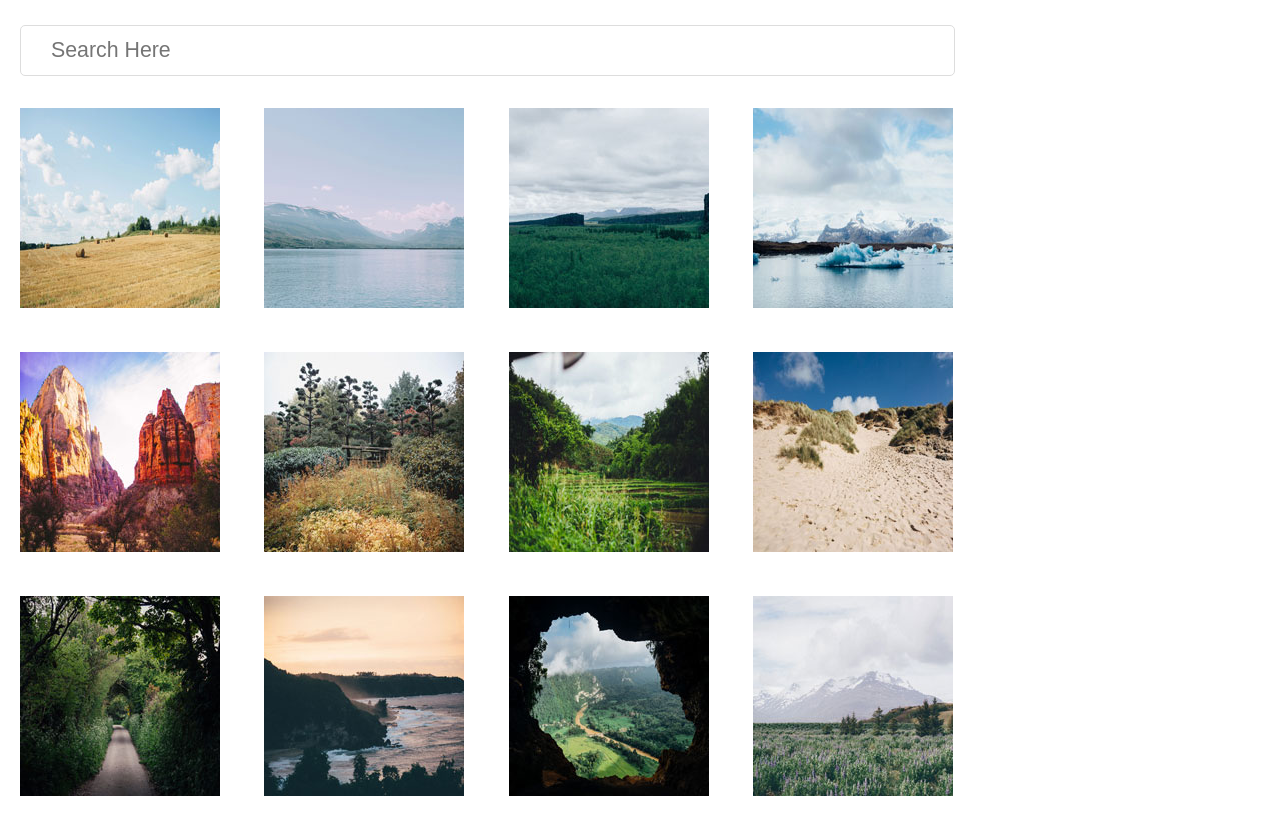
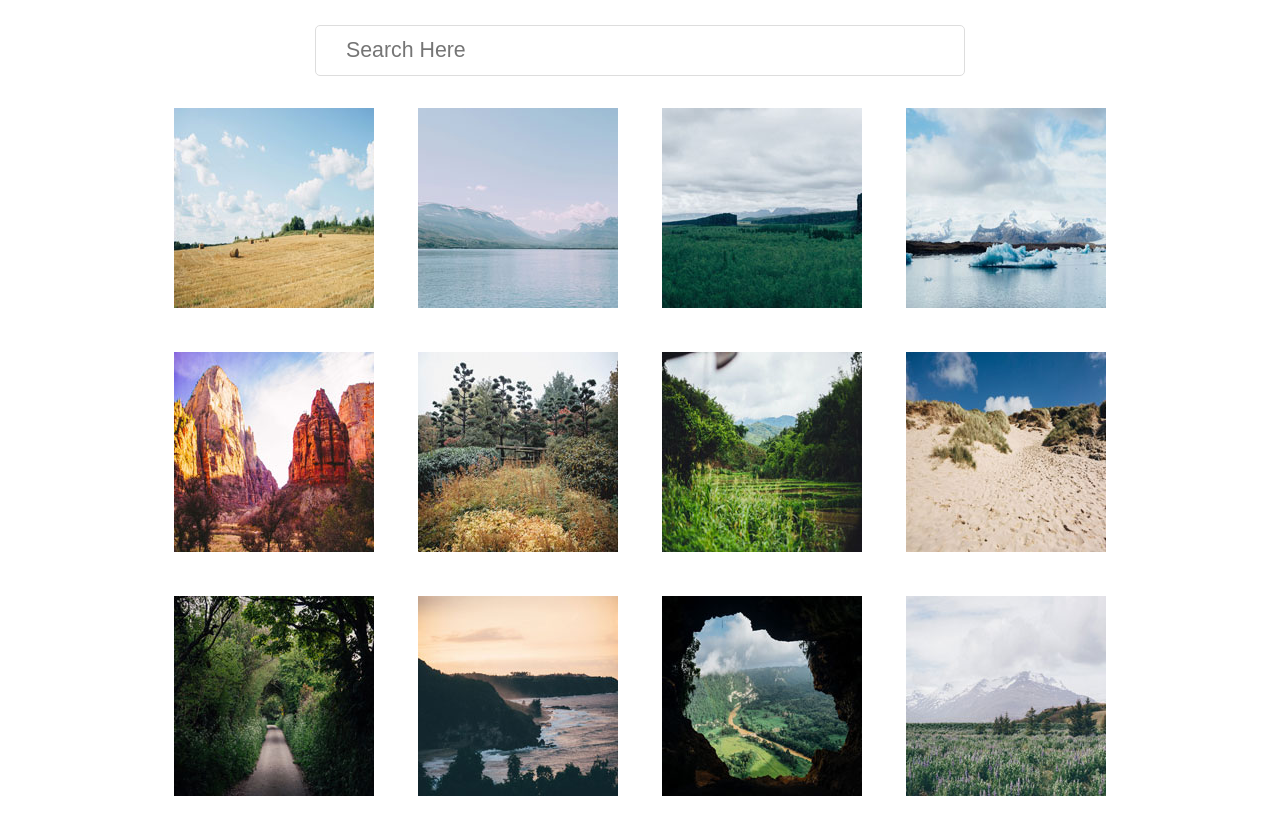
Before and after one commit to Alva1229/TechDegree-Project4, a plain HTML site: page index.html in a window 1280 px wide. Drawn offline with Linux system fonts and the light colour scheme.

Commit message:
Centered Gallery

```diff
--- a/css/main.css
+++ b/css/main.css
@@ -3,14 +3,13 @@
     box-sizing: border-box;
     /*border: 1px solid red;*/
   }
-body {
-  margin: 0 auto;
-}
+
 /*Container*/
-.container{
-  width:100%;
+.container ul {
+
   display: flex;
   flex-wrap: wrap;
+  margin: auto;
 }
 #gallery li{
   margin: 0 auto;
@@ -39,10 +38,9 @@ img {
   margin-right: auto;
 }
 
-.search-bar-container {
-  width: 100%;
-  margin-left: 20px;;
-  margin-right: 20px;
+ .search-bar-container{
+  margin-left: 60px;
+  margin-right: 60px;
 }
 
 .clearfix::after {
@@ -52,14 +50,31 @@ img {
 }
 
 /*Media Queries*/
+@media (min-width: 329px) {
+  .search-bar-container {
+    max-width: 200px;
+    margin: auto;
+  }
+}
+@media (min-width: 480px) {
+  .search-bar-container {
+    max-width: 450px;
+    margin: auto;
+  }
+}
+@media (min-width: 739px) {
+  .search-bar-container {
+    max-width: 450px;
+    margin: auto;
+  }
+}
 @media (min-width: 975px) {
-  .container{
+  .container {
     max-width: 975px;
+    margin: auto;
   }
   .search-bar-container {
-    max-width: 975px;
-    margin-left: 20px;
-    margin-right: 20px;
+    max-width: 650px;
+    margin: auto;
   }
-
 }
```
